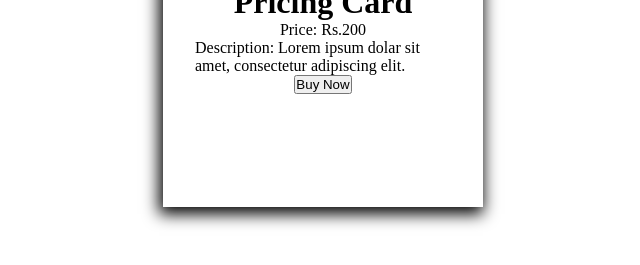
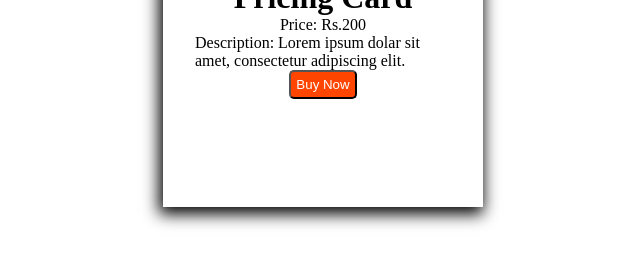
Before and after one commit to acciojob/pricing-card-UdayBari3421, a website: page main.html in a window 1280 px wide. Shown: the part 473-738 px from the top of the page, without its empty margins (317-957 px from the left). Drawn offline with Linux system fonts and the light colour scheme.

Commit message:
created a submission

```diff
--- a/styles.css
+++ b/styles.css
@@ -33,6 +33,12 @@ body {
     width: 100%;
     height: 50%;
 }
+button{
+	border-radius:5px;
+	padding:5px;
+	background-color:orangered;
+	color:white;
+}
 
 
 /*  your css code here. If applicable */
```
